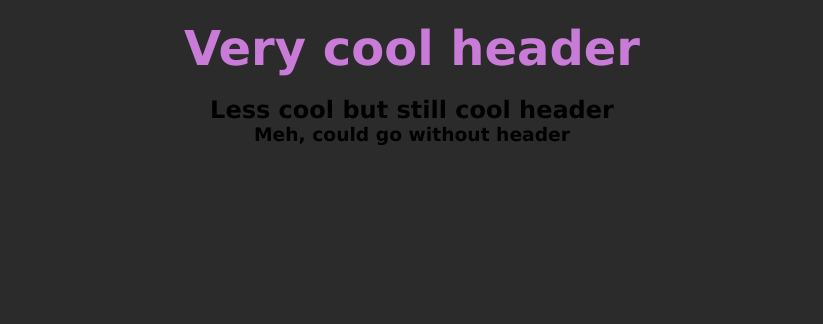
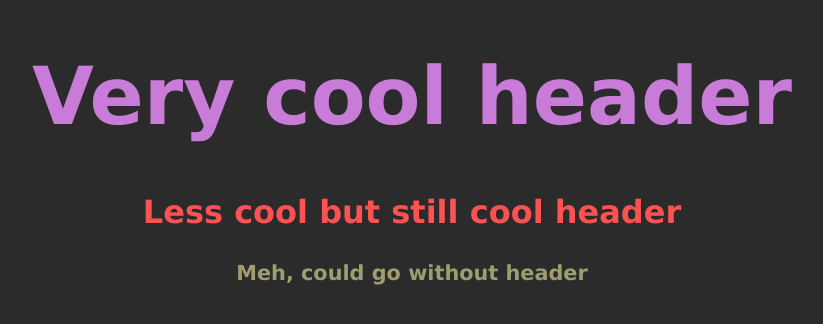
Before and after one commit to kyupin64/source-control-project, a plain HTML site: page index.html in a window 1280 px wide. Shown: the whole page, without its empty margins (228-1051 px from the left). Drawn offline with Linux system fonts and the light colour scheme.

Commit message:
Chasnge header styles in main.css

```diff
--- a/main.css
+++ b/main.css
@@ -8,7 +8,17 @@ body {
     text-align: center;
 }
 h1 {
-    margin: 20px 0;
-    font-size: 3em;
+    margin: 50px 0;
+    font-size: 5em;
     color: rgb(201, 123, 216);
 }
+h2 {
+    margin: 30px 0;
+    font-size: 2em;
+    color: rgb(252, 82, 82);
+}
+h3 {
+    margin: 20px 0;
+    font-size: 1.3em;
+    color: rgb(158, 157, 111);
+}
```
